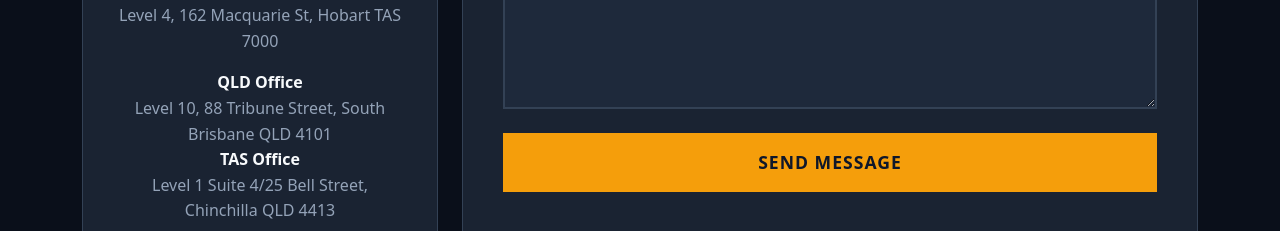
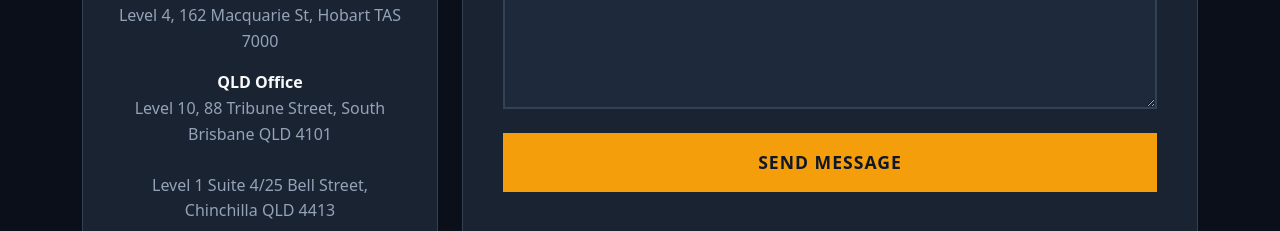
Before and after one commit to OM-Lending/thriving-capital, a React (Create React App) app: page /contact in a window 1280 px wide. Shown: the part 721-952 px from the top of the page. Built offline with nearby package versions, Linux system fonts and the light colour scheme.

Commit message:
Update ContactPage to remove TAS Office details
Removed TAS Office section and adjusted QLD Office formatting.

```diff
--- a/src/pages/ContactPage.js
+++ b/src/pages/ContactPage.js
@@ -297,15 +297,13 @@ const ContactPage = () => {
 
                       <div>
                         <strong style={{ color: "#f8fafc" }}>QLD Office</strong>
+                       <br />
+                        Level 10, 88 Tribune Street, South Brisbane QLD 4101
                         <br />
-                        Level 10, 88 Tribune Street, South Brisbane QLD 4101
-                      </div>
-
-                      <div style={{ marginBottom: "1rem" }}>
-                        <strong style={{ color: "#f8fafc" }}>TAS Office</strong>
                         <br />
                         Level 1 Suite 4/25 Bell Street, Chinchilla QLD 4413
                       </div>
+
                     </div>
                     </div>
                   </Card>
```
